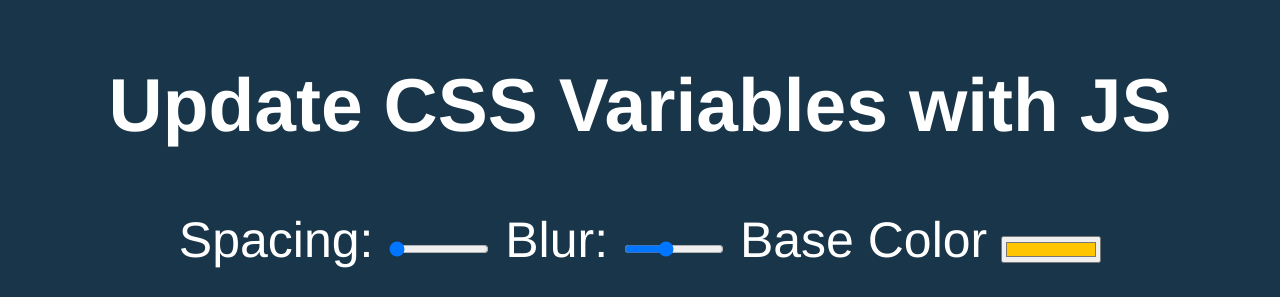
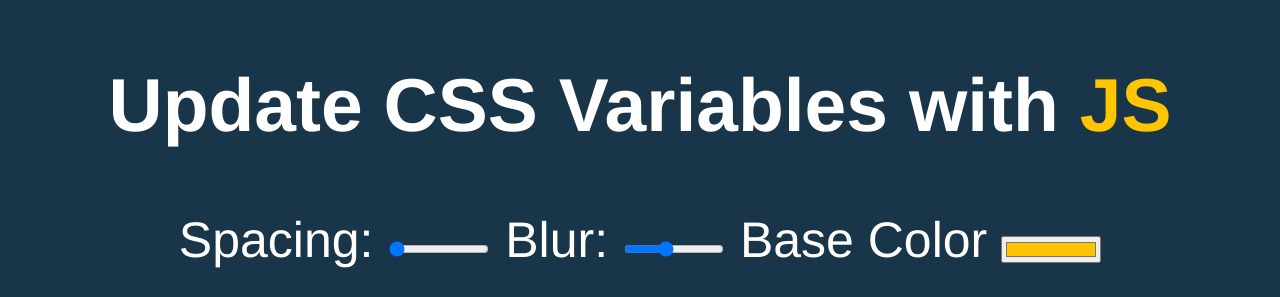
Before and after one commit to j3ffh95/css-variables, a plain HTML site: page index.html in a window 1280 px wide. Shown: the top 297 px of the page. Drawn offline with Linux system fonts and the light colour scheme.

Commit message:
Modified the style file

```diff
--- a/style.css
+++ b/style.css
@@ -1,6 +1,24 @@
+:root {
+  --base: #ffc600;
+  --spacing: 10px;
+  --blur: 10px;
+}
+
+img {
+  padding: var(--spacing);
+  background: var(--base);
+  filter: blur(var(--blur));
+}
+
+.hl {
+  color: var(--base);
+}
+
+
 /*
 misc styles, nothing to do with CSS variables
 */
+
 body {
   text-align: center;
   background: #193549;
```
Lines whose indentation alone changed are shown as unchanged.
